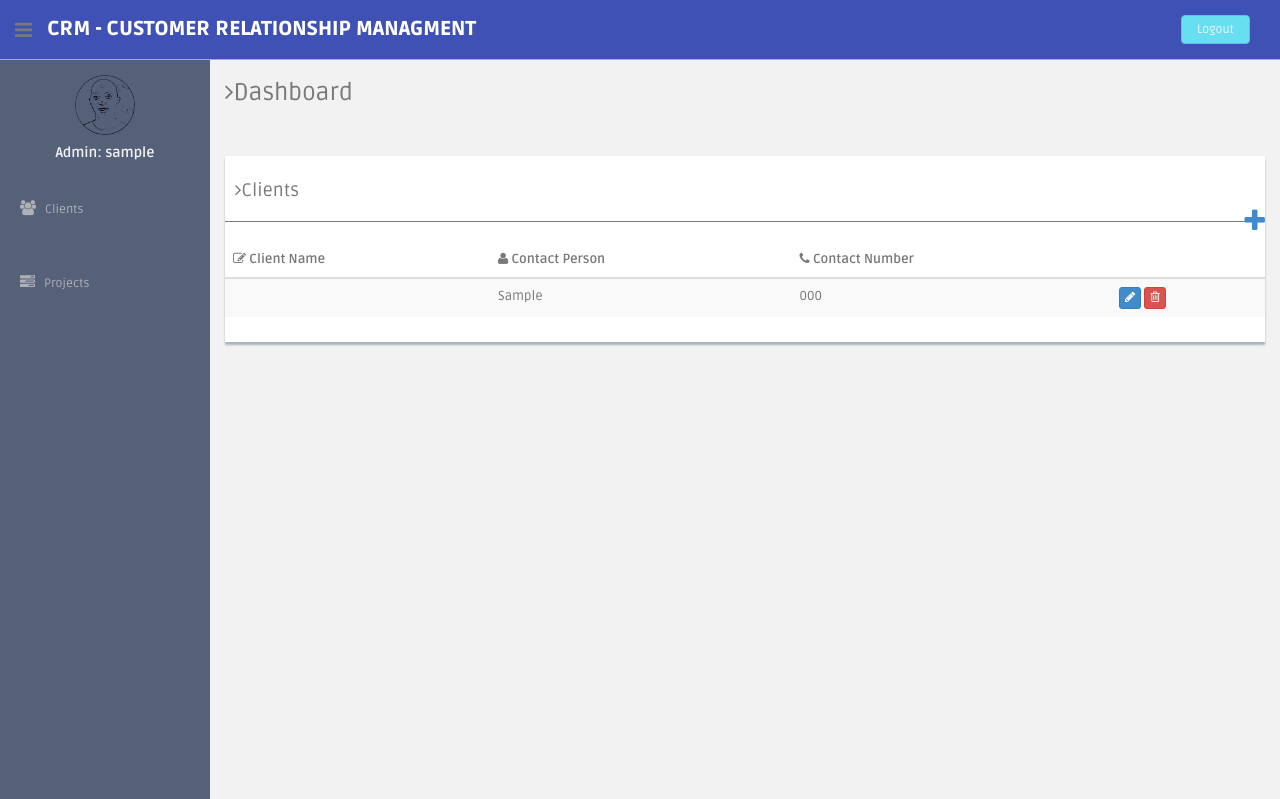
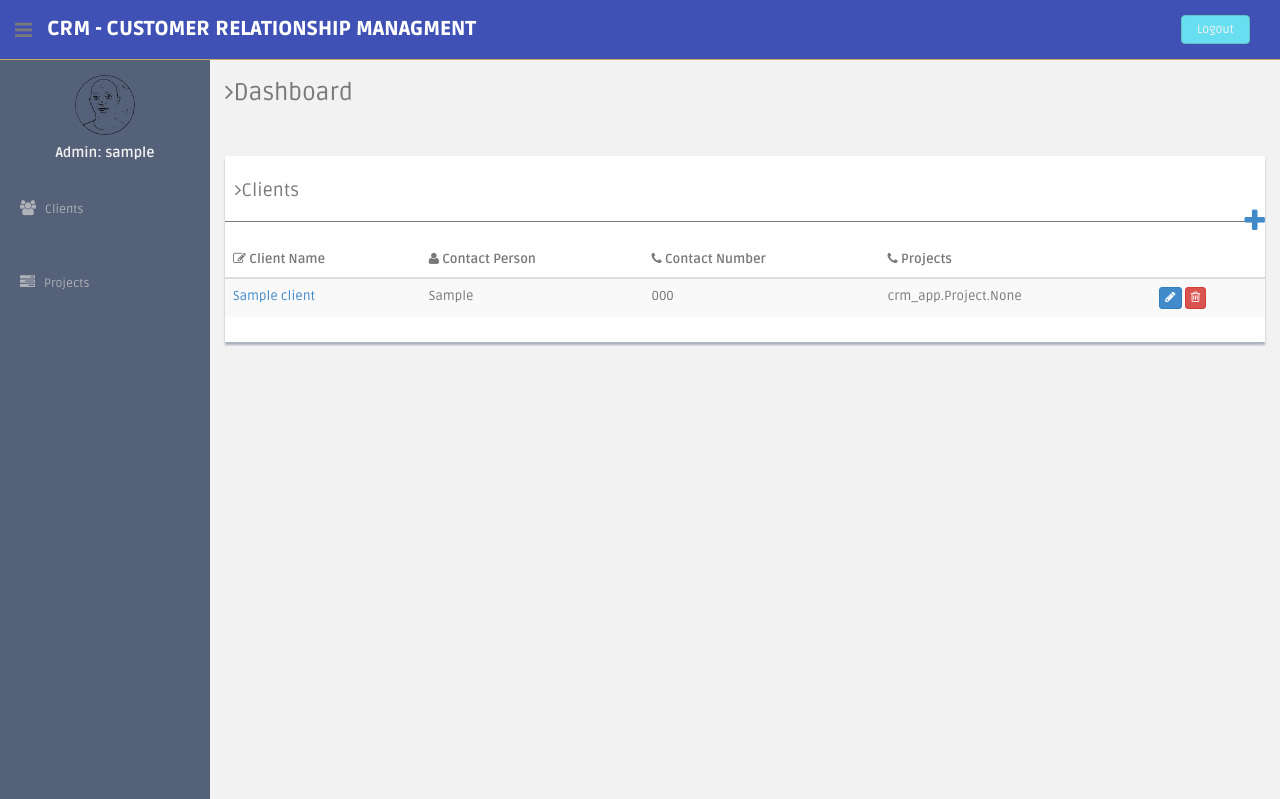
Before and after one commit to ntokozo-gb/crm, a Django app: page /clients/ in a window 1280 px wide. Shown: the top 799 px of the page. Run offline with Django 3.2, Linux system fonts and the light colour scheme; a user stored in the database is signed in; tables that the repository leaves empty hold one stand-in row (values such as "Sample post"); some libraries are stand-ins or nearby versions.

Commit message:
wip: add project

```diff
--- a/crm_app/models.py
+++ b/crm_app/models.py
@@ -5,12 +5,12 @@
 
 
 class Project(models.Model):
-    name = models.CharField(max_length=100)
+    name = models.CharField(max_length=60)
     status = models.CharField(max_length=15)
 
 
 class Client(models.Model):
-    name = models.CharField(max_length=100)
-    contact_person = models.CharField(max_length=100)
-    contact_number = models.CharField(max_length=100)
+    name = models.CharField(max_length=60)
+    contact_person = models.CharField(max_length=60)
+    contact_number = models.CharField(max_length=60)
     projects = models.ManyToManyField(Project)
--- a/crm_app/static/js/custom.js
+++ b/crm_app/static/js/custom.js
@@ -1,12 +1,12 @@
 $('document').ready(function(){
-    $('#btn-add-client').click(function(){
-        var cname = $('#client_name').val();
-        var cpers = $('#contact_person').val();
-        var cnum = $('#contact_number').val();
+    $('#btn-add-client').click(function() {
+        var name = $('#client_name').val();
+        var person = $('#contact_person').val();
+        var number = $('#contact_number').val();
         var data = {
-            'client_name': cname,
-            'contact_person': cpers,
-            'contact_number': cnum,
+            'name': name,
+            'contact_person': person,
+            'contact_number': number,
             'csrfmiddlewaretoken': getCookie('csrftoken'),
         };
 
@@ -21,6 +21,25 @@
         });
     });
 
+    $('#btn-add-project').click(function() {
+        var name = $('#project_name').val();
+        var status = $('#project_status').val();
+        var data = {
+            'name': name,
+            'status': status,
+            'csrfmiddlewaretoken': getCookie('csrftoken'),
+        };
+
+        $.ajax({
+            url: '/add_project/',
+            method: 'POST',
+            data: data,
+            async: false,
+            success: function(resp){
+                window.location = '/projects/';
+            }
+        });
+    });
 
     function getCookie(name) {
       var cookieValue = null;
--- a/crm_app/templates/clients.html
+++ b/crm_app/templates/clients.html
@@ -8,10 +8,15 @@
       <table class="table table-striped table-advance table-hover">
         <h4><i class="fa fa-angle-right"></i>Clients</h4>
           <div style="font-size:2em; color:Tomato; margin-top: -7px;" class="pull-right">
-            <a data-toggle="modal" href="clients#myModal"> <i class="fa fa-plus"></i></a>
+            <a data-toggle="modal" href="clients#clientModal"> <i class="fa fa-plus"></i></a>
           </div>
           <!-- Modal -->
-		      <div aria-hidden="true" aria-labelledby="myModalLabel" role="dialog" tabindex="-1" id="myModal" class="modal fade">
+		      <div id="clientModal"
+               aria-hidden="true"
+               aria-labelledby="clientModalLabel"
+               role="dialog"
+               tabindex="-1"
+               class="modal fade">
 		        <div class="modal-dialog">
               <form>
 		            <div class="modal-content">
@@ -68,15 +73,17 @@
             <th><i class="fa fa-edit"></i> Client Name</th>
             <th class="hidden-phone"><i class="fa fa-user"></i> Contact Person</th>
             <th><i class="fa fa-phone"></i> Contact Number</th>
+            <th><i class="fa fa-phone"></i> Projects</th>
             <th></th>
           </tr>
           </thead>
           <tbody>
               {% for client in clients %}
             <tr>
-              <td><a href="">{{ client.client_name }}</a></td>
+              <td><a href="">{{ client.name }}</a></td>
               <td class="hidden-phone">{{ client.contact_person }}</td>
               <td>{{ client.contact_number }}</td>
+              <td>{{ client.projects }}</td>
               <td>
                 <button class="btn btn-primary btn-xs">
                   <i class="fa fa-pencil"></i>
--- a/crm_app/urls.py
+++ b/crm_app/urls.py
@@ -10,13 +10,17 @@
             template_name='login.html',
             form_class=forms.LoginForm
         ), name='signup'),
+
     url(r'^clients/$', views.Clients.as_view(), name="clients"),
     url(r'^add_client/$', views.AddClient.as_view(), name="add_client"),
+
     url(r'^projects/$', views.Projects.as_view(), name="projects"),
+    url(r'^add_project/$', views.AddProject.as_view(), name="add_project"),
+
     url(r'^favicon.ico$',
         RedirectView.as_view(
-            url=staticfiles_storage.url('assets/img/favicon.ico'),
+            url = staticfiles_storage.url('assets/img/favicon.ico'),
         ),
-        name="favicon"
+        name = "favicon"
     ),
 ]
--- a/crm_app/views.py
+++ b/crm_app/views.py
@@ -35,16 +35,15 @@
         name = data['name']
         contact_person = data['contact_person']
         contact_number = data['contact_number']
-        projects = data['projects']
-
+        projects = 'project one'
         models.Client.objects.create(
-            name = client_name,
+            name = name,
             contact_person = contact_person,
             contact_number = contact_number,
             projects = projects
         )
+        return redirect(reverse('clients'))
 
-        return redirect(reverse('clients'))
 
 class Projects(LoginRequiredMixin, View):
     template_name = 'projects.html'
@@ -55,5 +54,22 @@
         context = {
             'projects': projects,
         }
+        return render(request, self.template_name, context)
 
-        return render(request, self.template_name, context)
+
+class AddProject(LoginRequiredMixin, View):
+    template_name = 'projects.html'
+
+    def get(self, request, *args, **kwargs):
+        return render(request, self.template_name)
+
+
+    def post(self, request, *args, **kwargs):
+        data = request.POST
+        project_name = data['name']
+        project_status = data['status']
+        models.Project.objects.create(
+            name = project_name,
+            status = project_status
+        )
+        return redirect(reverse('projects'))
```
Also changed, not shown: crm_app/templates/projects.html (+12 -17 lines), crm_app/migrations/0004_auto_20180202_1938.py (added). Lines whose indentation alone changed are shown as unchanged.
